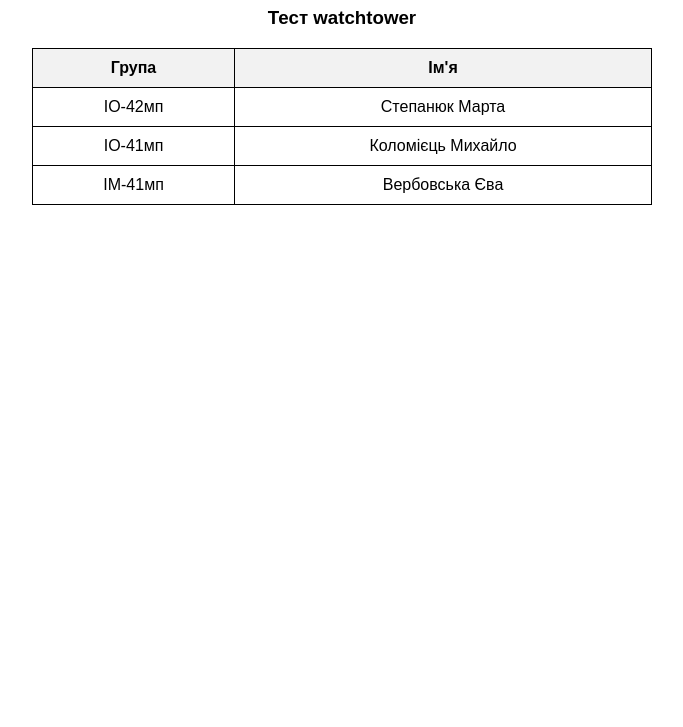
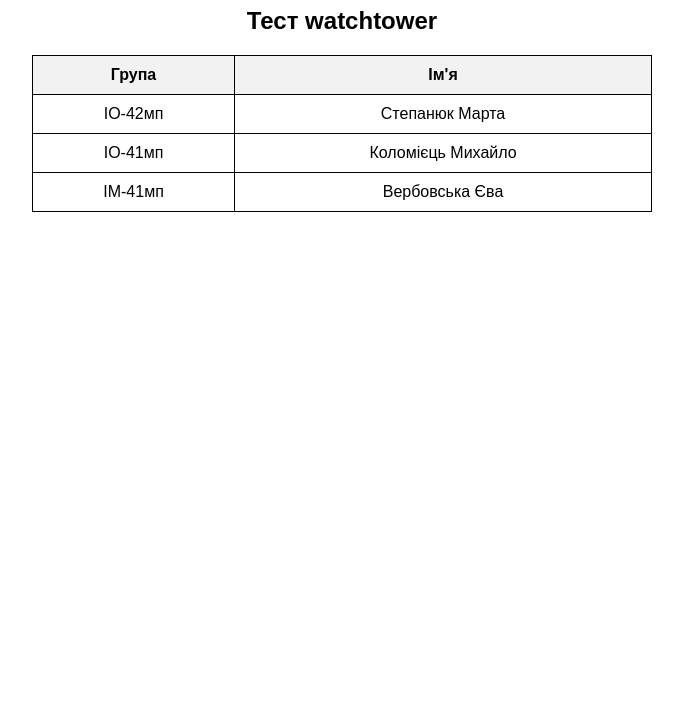
Before and after one commit to MartaStepaniuk/mzuiit-lab1, a plain HTML site: page index.html in a window 1280 px wide. Shown: the part 73-800 px from the top of the page, without its empty margins (298-981 px from the left). Drawn offline with Linux system fonts and the light colour scheme.

Commit message:
Made update to UI

```diff
--- a/index.html
+++ b/index.html
@@ -32,7 +32,7 @@
 
 <body>
     <h1>Список студентів групи №3</h1>
-    <h3>Тест watchtower</h3>
+    <h2>Тест watchtower</h2>
     <table>
         <tr>
             <th>Група</th>
```
